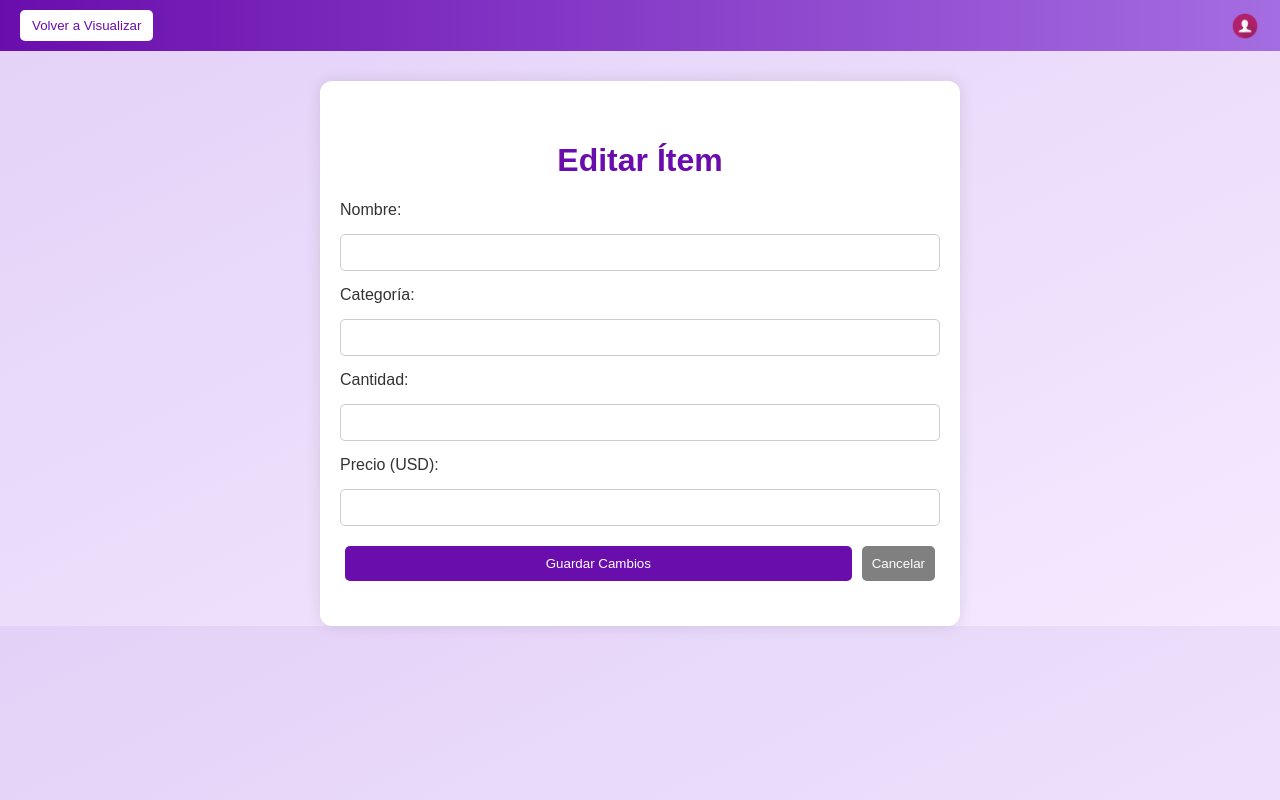
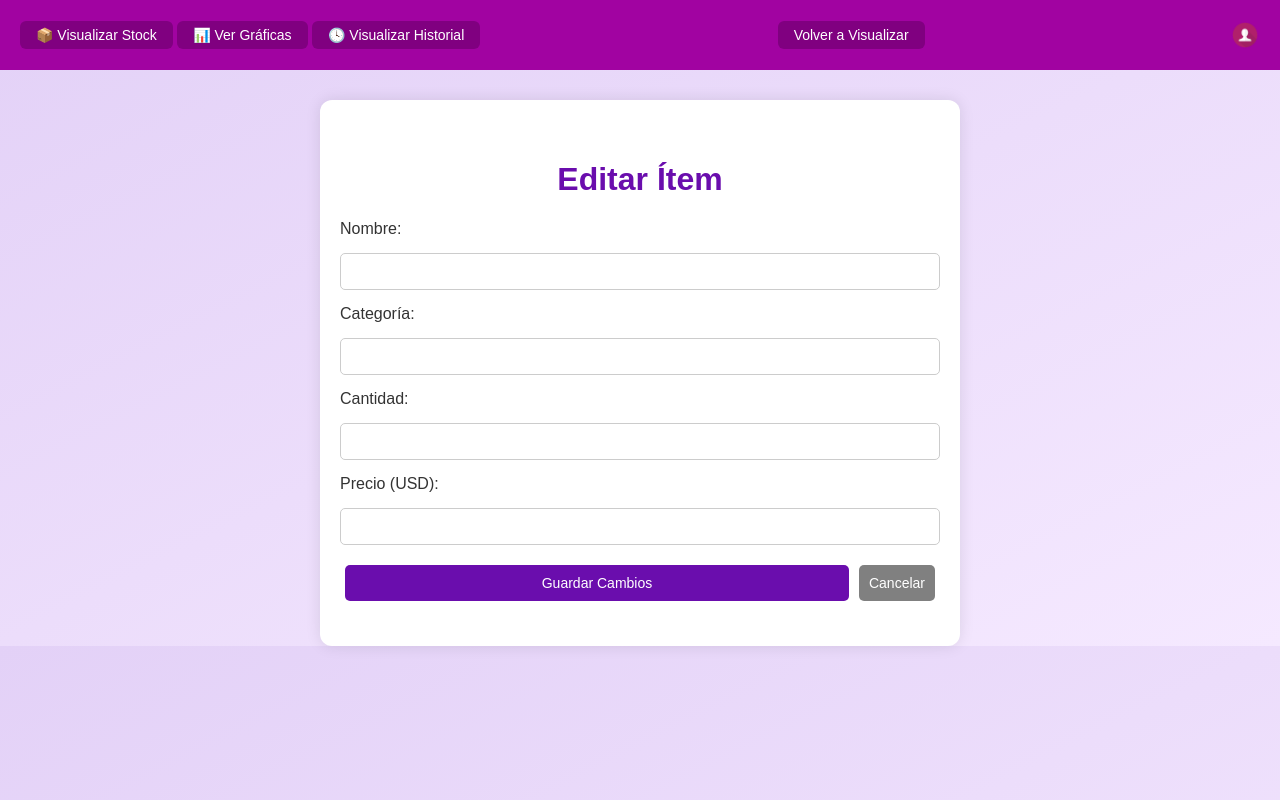
Before and after one commit to SharkCtts/Taller_LS3, a Flask app: template templates/editar_item.html in a window 1280 px wide. Run offline with Flask 3, Linux system fonts and the light colour scheme; the template is opened without the code that fills it, so the values that code supplies are empty.

Commit message:
Visualizar y editar item css
Ahora sí es la versión final de ambos css

```diff
--- a/static/css/editar_item.css
+++ b/static/css/editar_item.css
@@ -6,21 +6,28 @@ body {
 }
 
 .top-bar {
-    background: linear-gradient(to right, #6a0dad, #a56de2);
-    padding: 10px 20px;
     display: flex;
     justify-content: space-between;
     align-items: center;
+    padding: 20px 20px;
+    background-color: #a103a1;
     color: white;
+
 }
 
-.top-bar button {
-    background: white;
-    color: #6a0dad;
+button {
+    background-color: #800080; /* gris oscuro */
+    color: white;
+    padding: 6px 16px;
     border: none;
-    padding: 8px 12px;
-    border-radius: 5px;
+    border-radius: 6px;
+    font-size: 0.875rem;
+    transition: background-color 0.2s;
     cursor: pointer;
+}
+
+button:hover {
+    background-color: #374151;
 }
 
 .user-button {
--- a/templates/editar_item.html
+++ b/templates/editar_item.html
@@ -9,6 +9,14 @@
 <body>
     <!-- BARRA SUPERIOR -->
     <div class="top-bar">
+
+        <div class="space-x-2">
+
+            <button onclick="location.href='{{ url_for('visualizar') }}'" class="menu-button">📦 Visualizar Stock</button>
+            <button onclick="location.href='{{ url_for('graficas') }}'" class="menu-button">📊 Ver Gráficas</button>
+            <button onclick="alert('Redirige a historial cuando esté listo');" class="menu-button">🕓 Visualizar Historial</button>
+        </div>
+
         <a href="{{ url_for('visualizar') }}">
             <button>Volver a Visualizar</button>
         </a>
--- a/templates/visualizar.html
+++ b/templates/visualizar.html
@@ -59,7 +59,7 @@
 
     <h1>Stock de Partes Automovilísticas</h1>
 
-    <button class= "botones_abajo" id="editarStockBtn">Editar Stock</button>
+    <button class= "botones_abajo" id="editarStockBtn">Acciones de Stock</button>
 
     <a href="{{ url_for('datos') }}">
         <button class= "botones_abajo">
@@ -71,7 +71,7 @@
         <input type="text" name="q" placeholder="Buscar por nombre o categoría..." value="{{ query }}">
         <button type="submit">Buscar</button>
         {% if query %}
-            <a href="{{ url_for('visualizar') }}">Limpiar</a>
+            <a class= "realmente_voy_a_crear_una_clase_para_esto" href="{{ url_for('visualizar') }}">Limpiar</a>
         {% endif %}
     </form>
 
```
Also changed, not shown: static/css/visualizar.css (+16 -3 lines).
